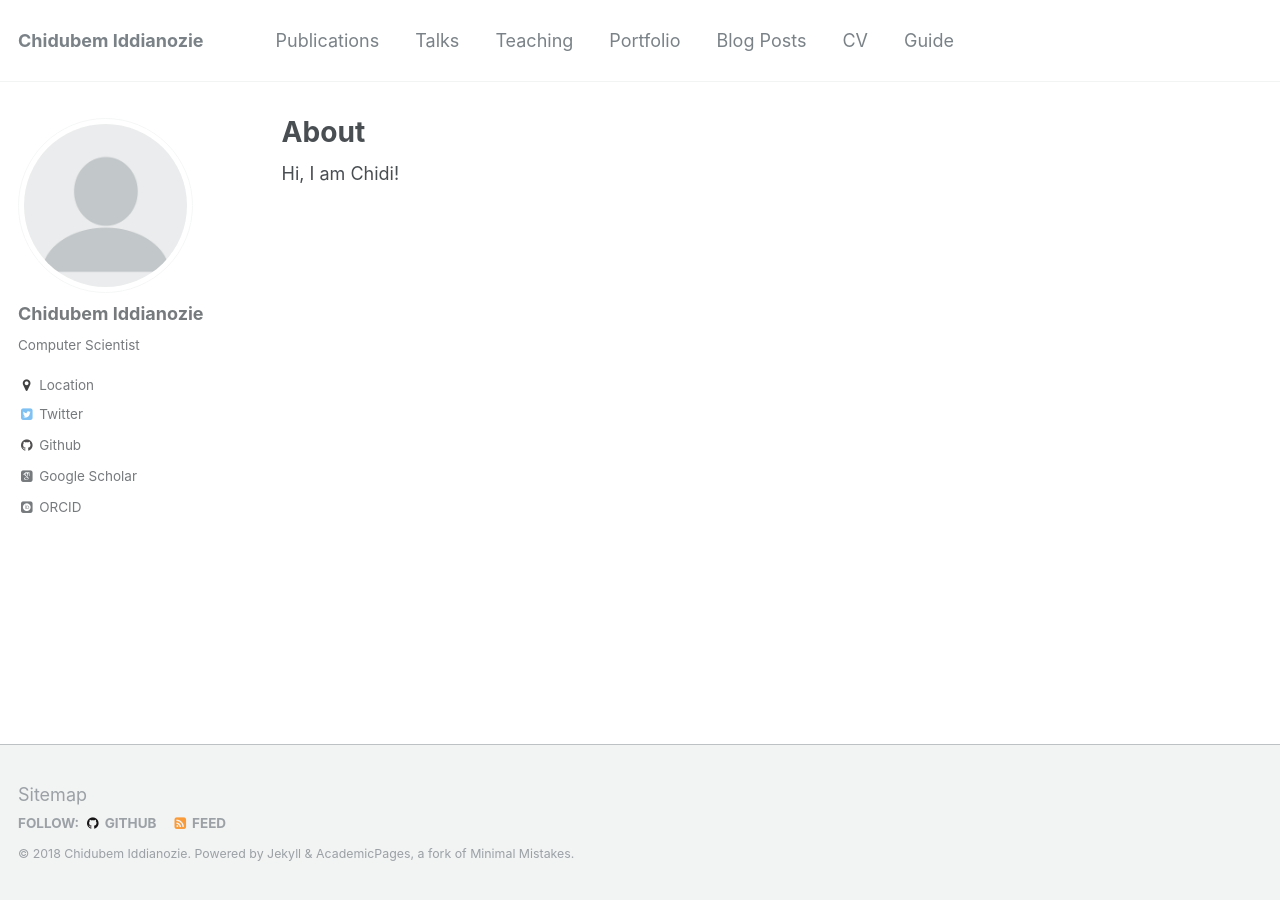
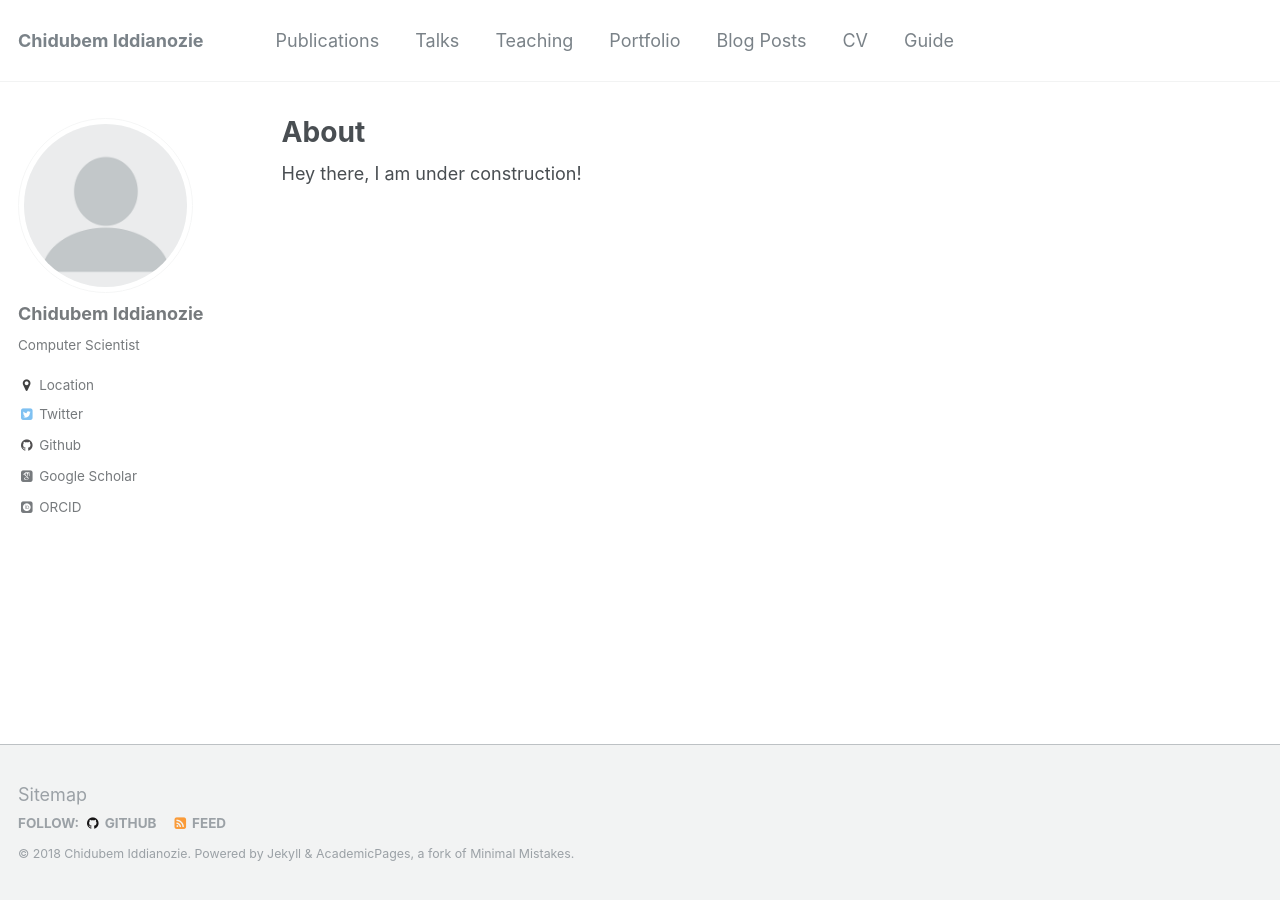
Before and after one commit to chiddianozie/chidubem-iddianozie, a Jekyll site: the page built from _pages/about.md, in a window 1280 px wide. Built offline with Jekyll 4.4.1, drawn with Linux system fonts in a browser that asks for light colours; some web fonts are replaced.

Commit message:
Update about.md

```diff
--- a/_pages/about.md
+++ b/_pages/about.md
@@ -8,4 +8,4 @@ redirect_from:
   - /about.html
 ---
 
-Hi, I am Chidi!
+Hey there, I am under construction!
```
